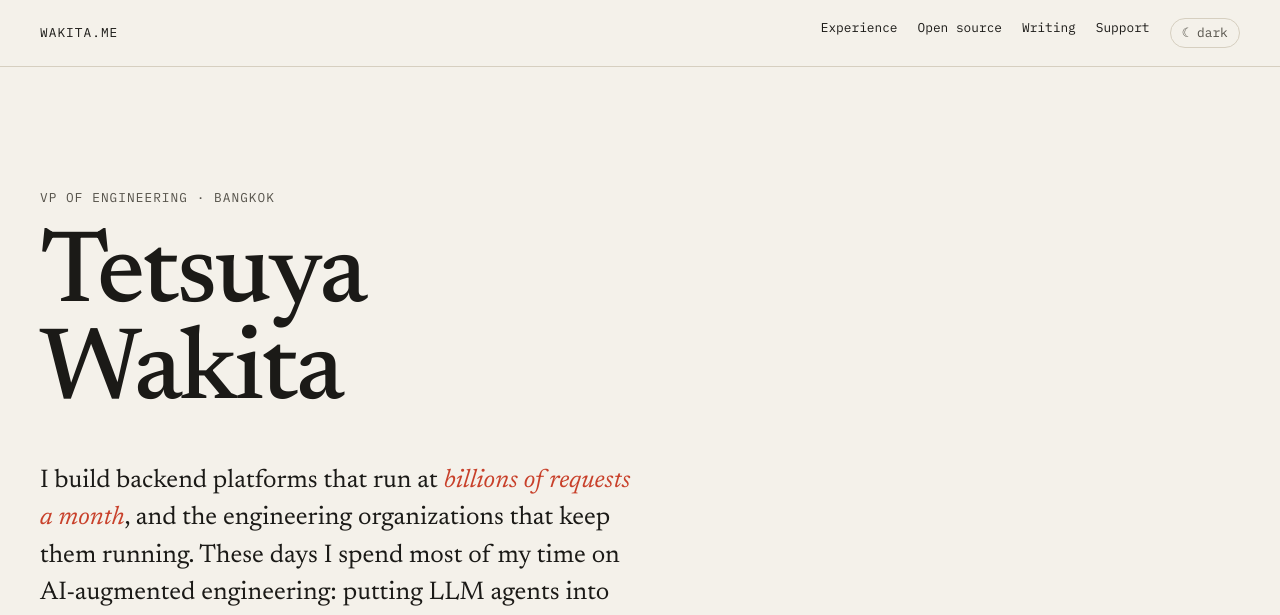
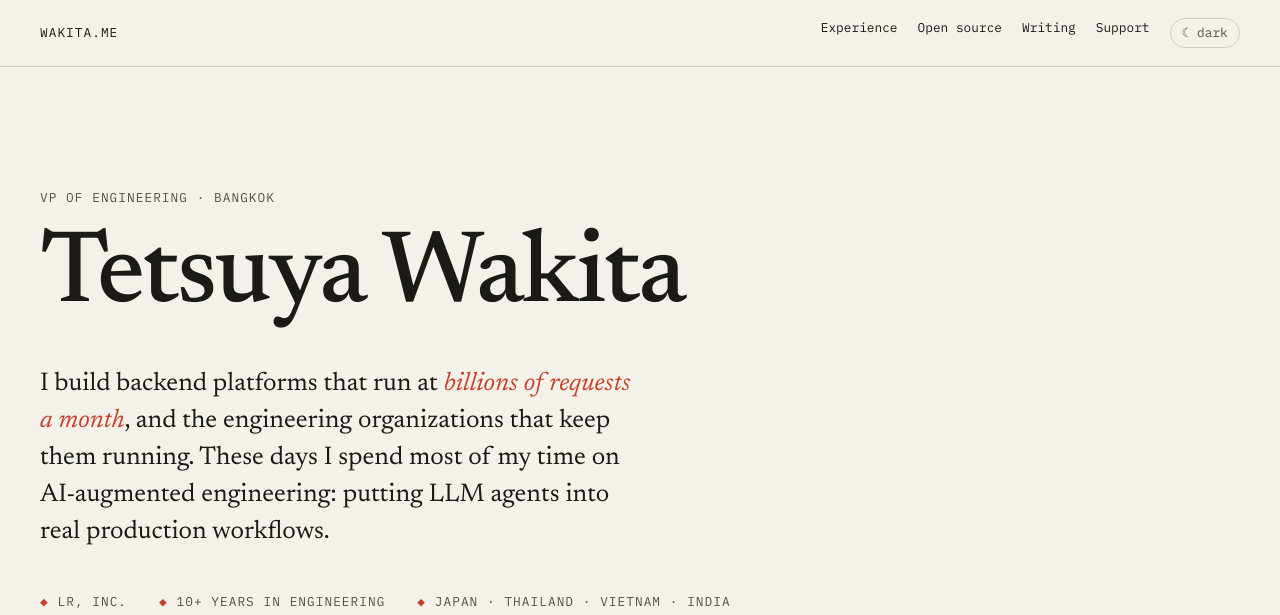
Before and after one commit to wakita181009/wakita181009.github.io, a plain HTML site: page index.html in a window 1280 px wide. Shown: the top 615 px of the page. Drawn offline with Linux system fonts and the light colour scheme.

Commit message:
fix: show name on one line
Co-Authored-By: Claude Opus 5.5 <noreply@anthropic.com>

```diff
--- a/index.html
+++ b/index.html
@@ -346,7 +346,7 @@
   <main id="main">
     <section class="hero" aria-labelledby="hero-heading" style="display:block">
       <p class="label">VP of Engineering · Bangkok</p>
-      <h1 id="hero-heading">Tetsuya<br>Wakita</h1>
+      <h1 id="hero-heading">Tetsuya Wakita</h1>
       <p class="lede">
         I build backend platforms that run at <em>billions of requests a month</em>, and the engineering
         organizations that keep them running. These days I spend most of my time on AI-augmented
```
